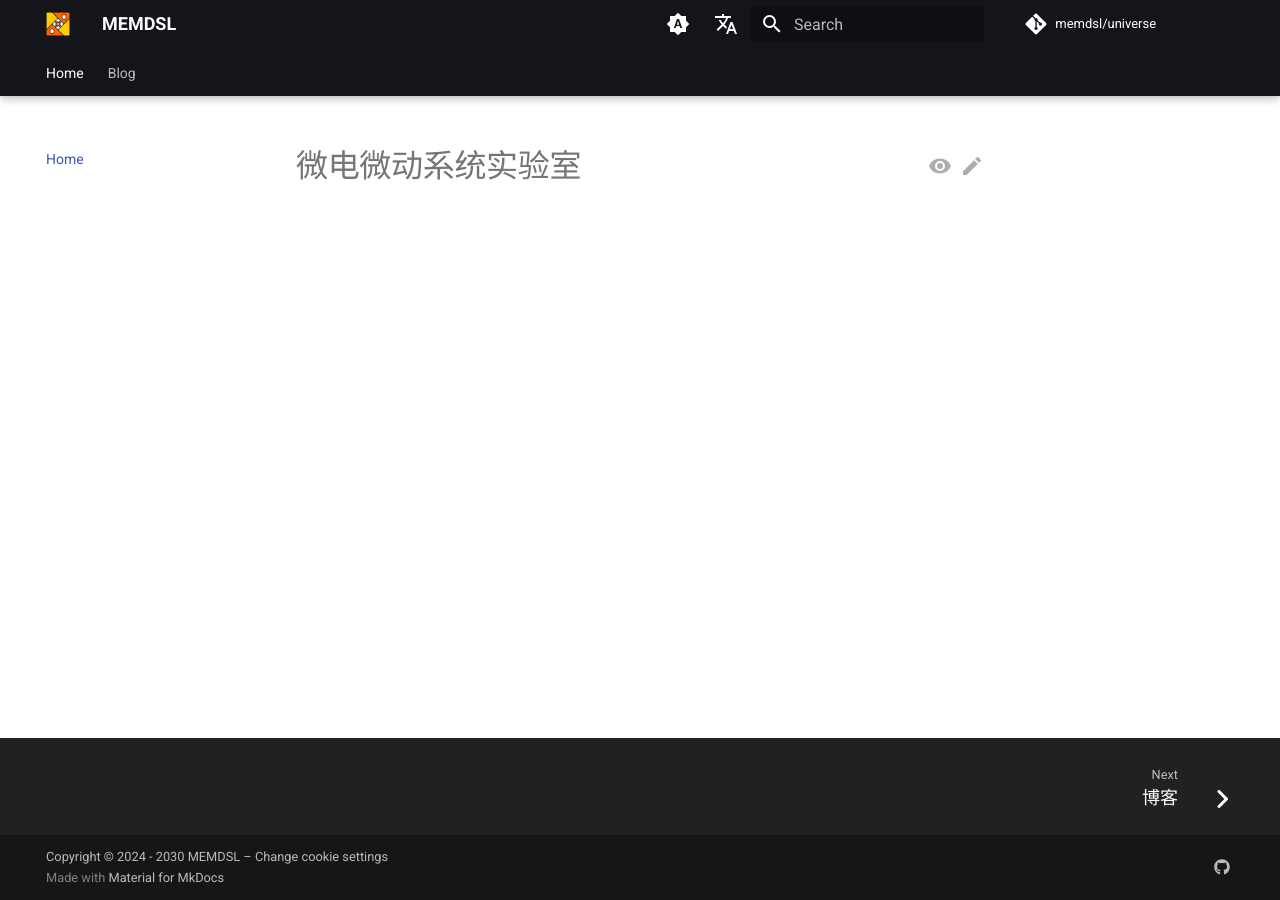
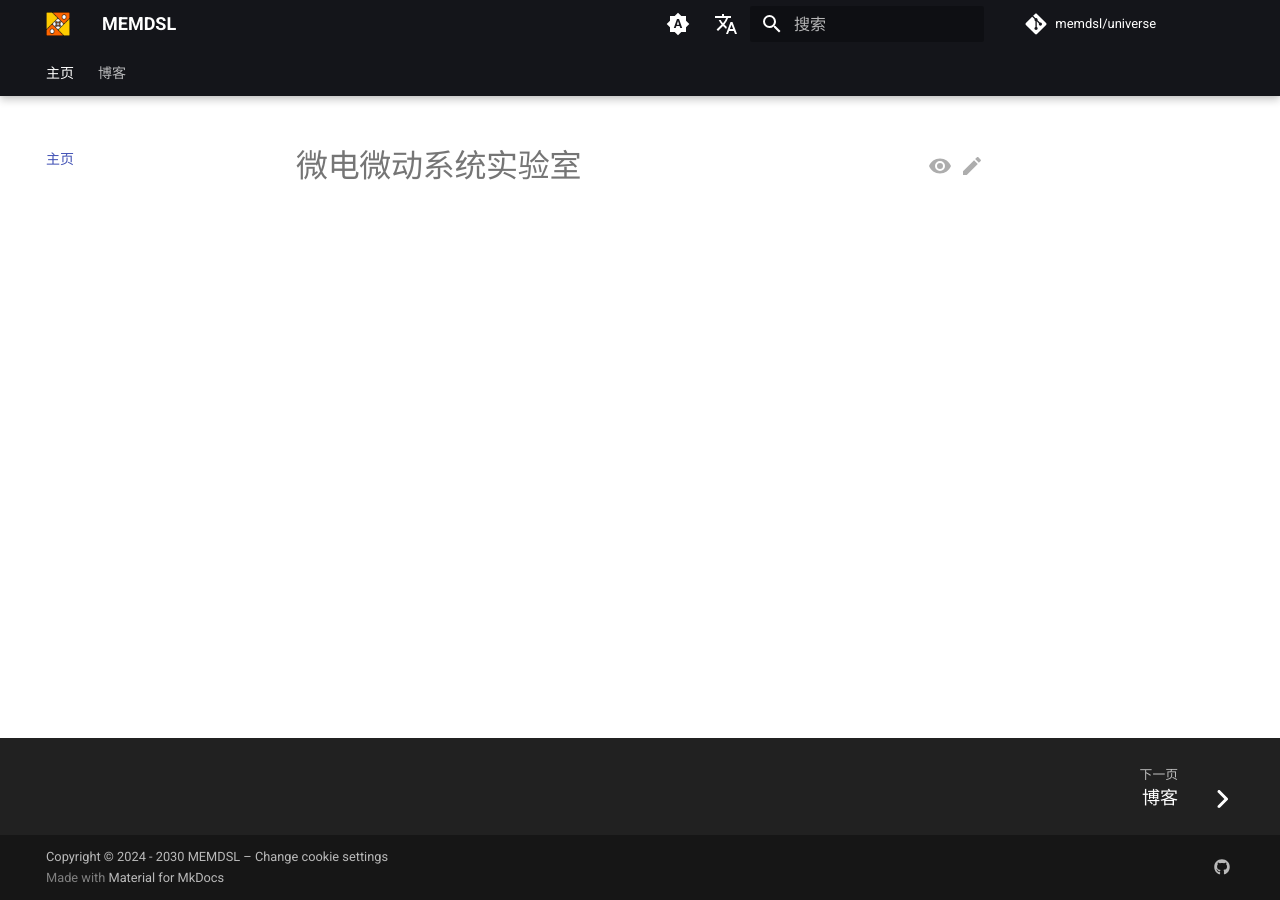
Before and after one commit to memdsl/universe, an MkDocs documentation site: the page built from docs/index.md, in a window 1280 px wide. Built offline with MkDocs 1.6.1 and Material for MkDocs 9.7.7, drawn with Linux system fonts in a browser that asks for light colours; plug-ins that fetch from the network failed and are left out; comment, search, counter and statistics services are not loaded; some of the changed lines change nothing that is shown.

Commit message:
feat: update mkdocs settings

```diff
--- a/mkdocs.yml
+++ b/mkdocs.yml
@@ -10,8 +10,8 @@ copyright: >
     <a href="#__consent">Change cookie settings</a>
 
 nav:
-    - Home: index.md
-    - Blog:
+    - 主页: index.md
+    - 博客:
         - blog/index.md
 
 theme:
@@ -38,7 +38,7 @@ theme:
     font:
         text: Roboto
         code: Roboto Mono
-    language: en
+    language: zh
     direction: ltr
     logo: assets/logo.png
     favicon: assets/logo.png
@@ -87,8 +87,11 @@ plugins:
 
 extra:
     alternate:
+        - name: "中文"
+          link: /
+          lang: zh
         - name: "English"
-          link: /
+          link: /en/
           lang: en
     homepage: https://memdsl.org
     consent:
```
